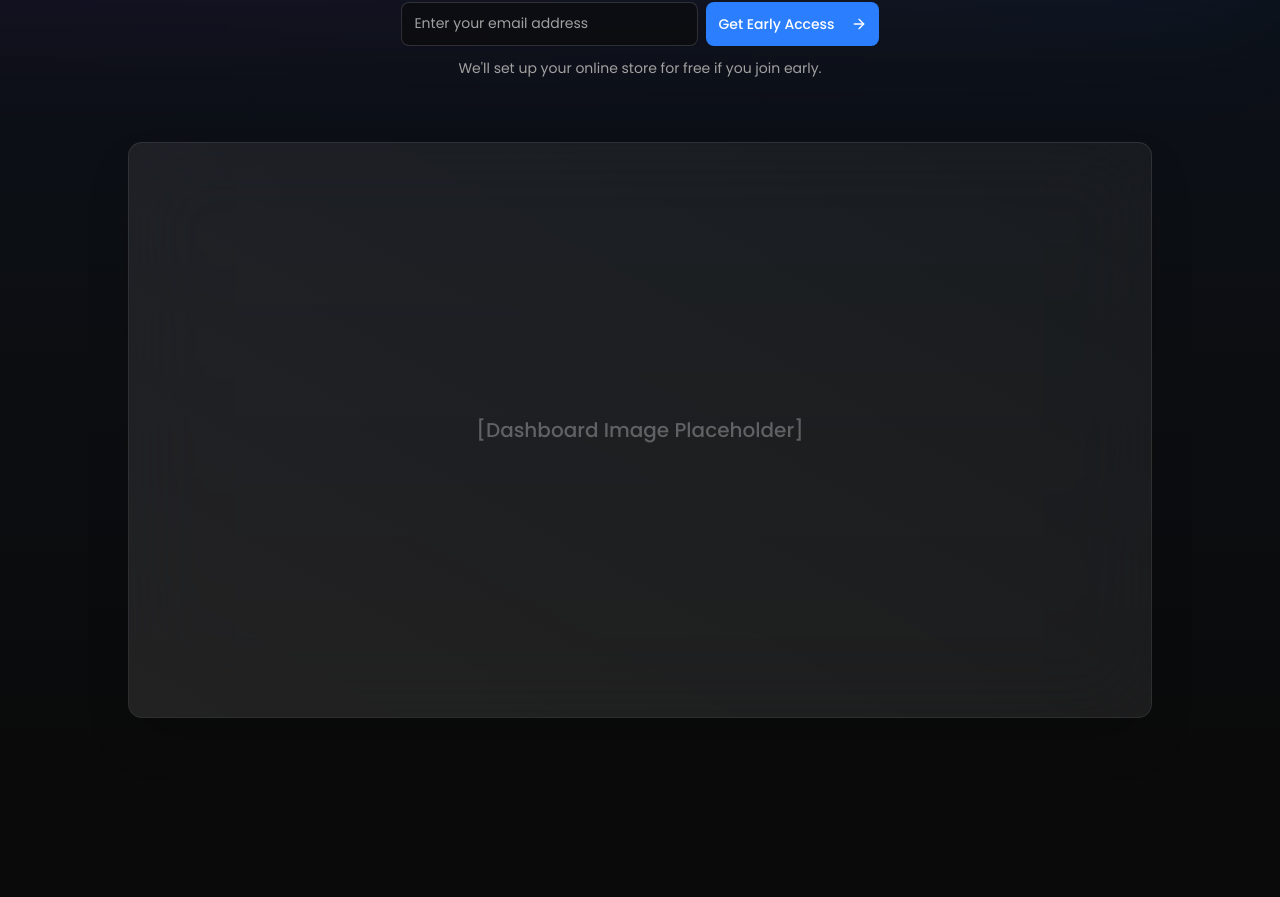
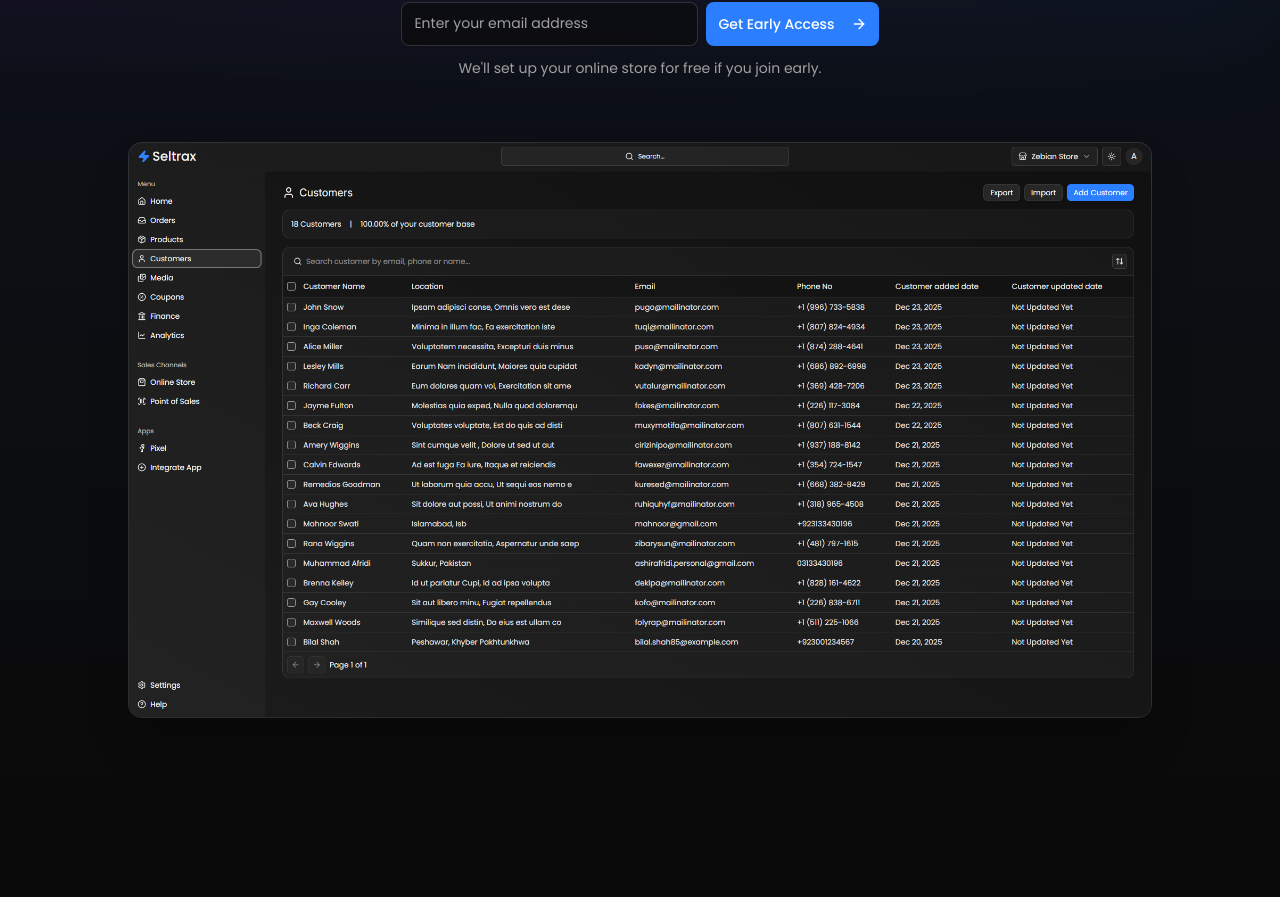
Before and after one commit to afridiashir/seltrax-website, a Next.js app: page / in a window 1280 px wide. Shown: the part 470-1367 px from the top of the page. Built offline with nearby package versions, Linux system fonts and the light colour scheme.

Commit message:
added: dashboard images

```diff
--- a/components/hero.tsx
+++ b/components/hero.tsx
@@ -5,8 +5,10 @@ import { Badge } from "@/components/ui/badge"
 import { motion } from "framer-motion"
 import { ArrowDown } from "lucide-react"
 import Aurora from "./aurora"
+import { useTheme } from "next-themes"
 
 export function Hero() {
+    const { theme, setTheme } = useTheme();
     return (
         <section id="hero-section" className="relative overflow-hidden pb-16 pt-36 md:pb-24 bg-gradient-to-b from-primary/10 to-background/10">
 
@@ -63,7 +65,7 @@ export function Hero() {
                     className="relative w-full max-w-5xl aspect-[16/9] rounded-xl border bg-white/5 backdrop-blur-2xl shadow-2xl overflow-hidden group"
                 >
                     <div className="absolute inset-0 flex items-center justify-center text-muted-foreground/50 text-xl font-medium">
-                        [Dashboard Image Placeholder]
+                        {theme === "dark" ? <img src="/dark.png" alt="Dashboard" className="w-full h-full object-cover" /> : <img src="/light.png" alt="Dashboard" className="w-full h-full object-cover" />}
                     </div>
                     {/* Glossy overlay */}
                     <div className="absolute inset-0 bg-gradient-to-tr from-white/5 to-transparent pointer-events-none" />
```
Also changed, not shown: public/dark.png (added), public/light.png (added).
